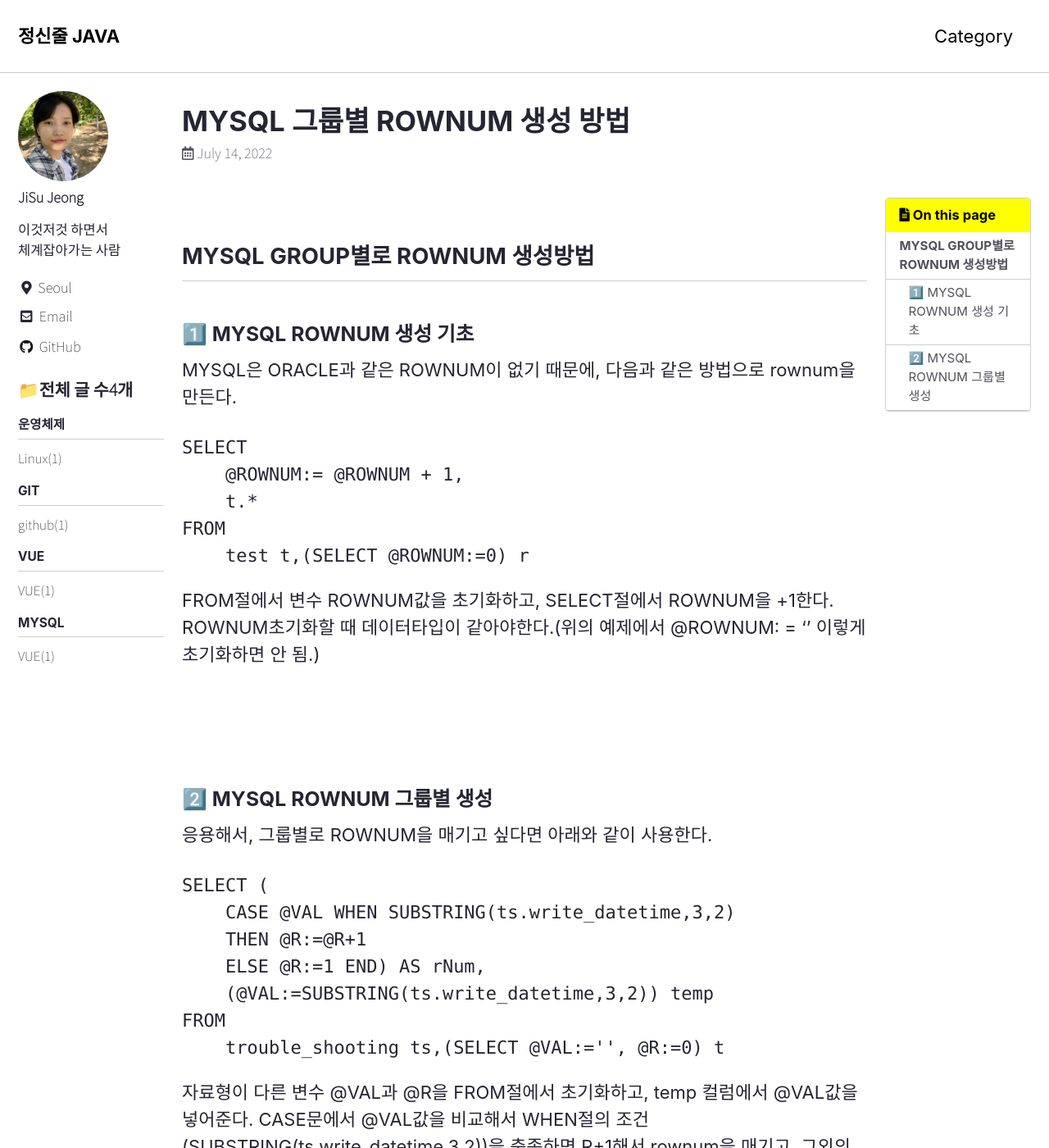
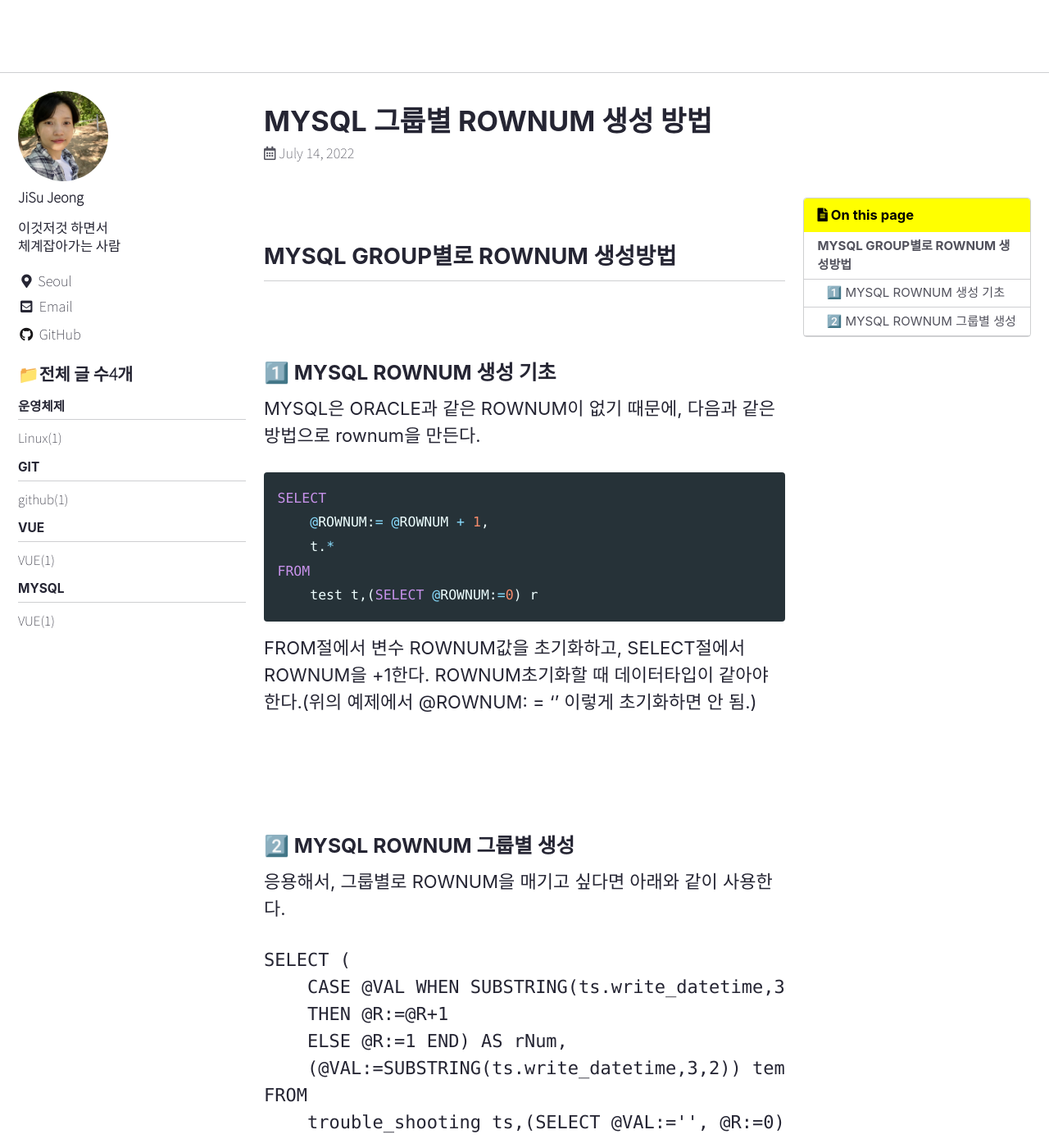
Before and after one commit to everglow0307/everglow0307.github.io, a Jekyll site: the page built from _posts/2022-07-13-mysql-groupby-rownum.md, in a window 1280 px wide and 1400 px high. Shown: the whole window at 82% size. Built offline with Jekyll 4.4.1, drawn with Linux system fonts in a browser that asks for light colours; cached includes are drawn as plain includes; emoji names are drawn with the system emoji font; comment, search, counter and statistics services are not loaded.

Commit message:
페이지 조정

````diff
--- a/_data/ui-text.yml
+++ b/_data/ui-text.yml
@@ -605,7 +605,7 @@ ko: &DEFAULT_KO
   breadcrumb_separator       : "/"
   menu_label                 : "토글 메뉴"
   search_label               :
-  toc_label                  : "On This Page"
+  toc_label                  : "목차"
   ext_link_label             : "직접 링크"
   less_than                  : "최대"
   minute_read                : "분 소요"
--- a/_posts/2022-07-13-mysql-groupby-rownum.md
+++ b/_posts/2022-07-13-mysql-groupby-rownum.md
@@ -14,11 +14,11 @@ date: 2022-07-14
 ---
 
 ## MYSQL GROUP별로 ROWNUM 생성방법
-
+<br>
 ### :one: MYSQL ROWNUM 생성 기초
 MYSQL은 ORACLE과 같은 ROWNUM이 없기 때문에, 다음과 같은 방법으로 rownum을 만든다.
 
-```SQL
+```sql
 SELECT
     @ROWNUM:= @ROWNUM + 1,
     t.*
--- a/_sass/minimal-mistakes/_sidebar.scss
+++ b/_sass/minimal-mistakes/_sidebar.scss
@@ -58,7 +58,7 @@
   li {
     font-family: $jisu;
     font-size: $type-size-6;
-    line-height: 1.5;
+    line-height: 1.3;
   }
 
   img {
--- a/_sass/minimal-mistakes/_variables.scss
+++ b/_sass/minimal-mistakes/_variables.scss
@@ -155,9 +155,9 @@ $max-width: $x-large !default;
 /*
    Grid
    ========================================================================== */
-   $right-sidebar-width-narrow: 150px !default;
-   $right-sidebar-width: 200px !default;
-   $right-sidebar-width-wide: 250px !default;
+   $right-sidebar-width-narrow: 200px !default;
+   $right-sidebar-width: 300px !default;
+   $right-sidebar-width-wide: 400px !default;
 // $right-sidebar-width-narrow: 200px !default;
 // $right-sidebar-width: 300px !default;
 // $right-sidebar-width-wide: 400px !default;
--- a/_sass/minimal-mistakes/skins/_custom.scss
+++ b/_sass/minimal-mistakes/skins/_custom.scss
@@ -5,7 +5,7 @@
 /* Colors */
 $background-color: #fff !default;
 $text-color: #252533 !default;
-$primary-color: black !default;
+$primary-color: #FFF !default;
 $border-color: mix(#fff, #393e46, 75%) !default;
 $footer-background-color: $primary-color !default;
 $link-color: black !default;
````
